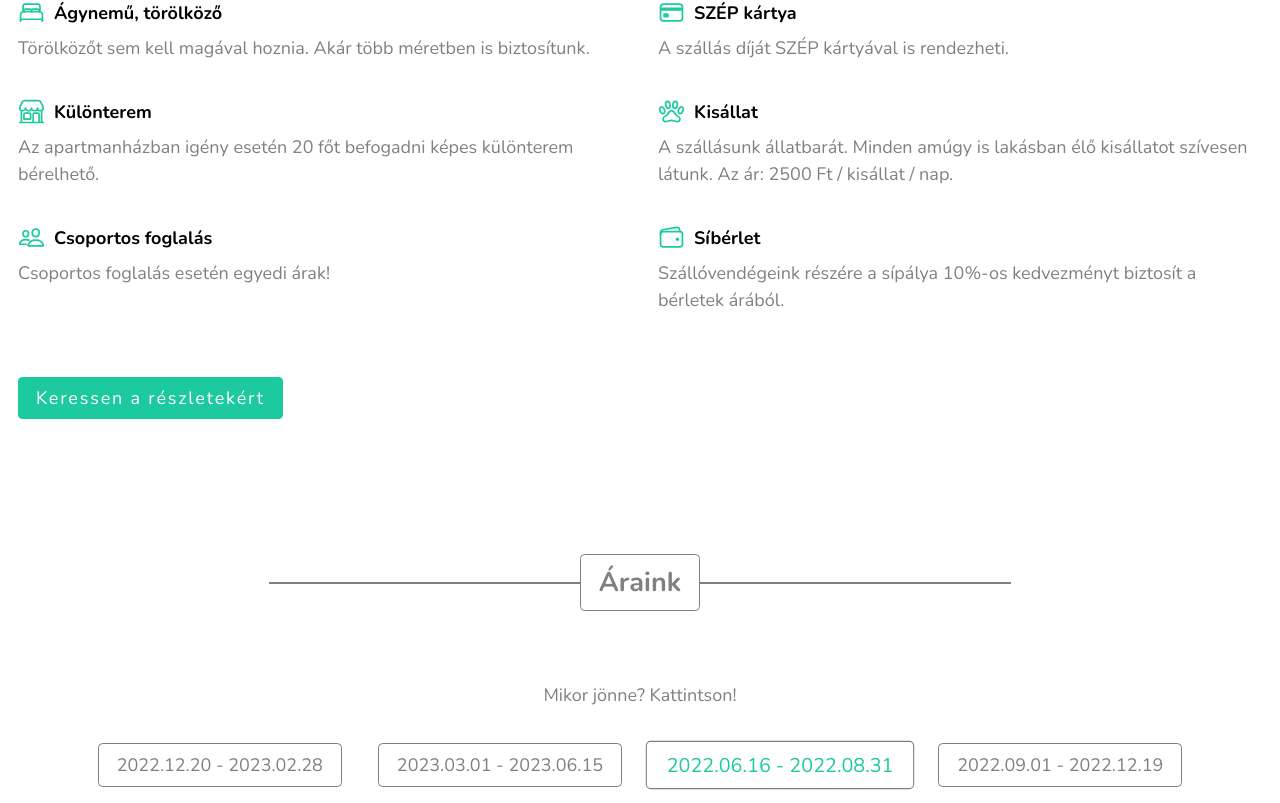
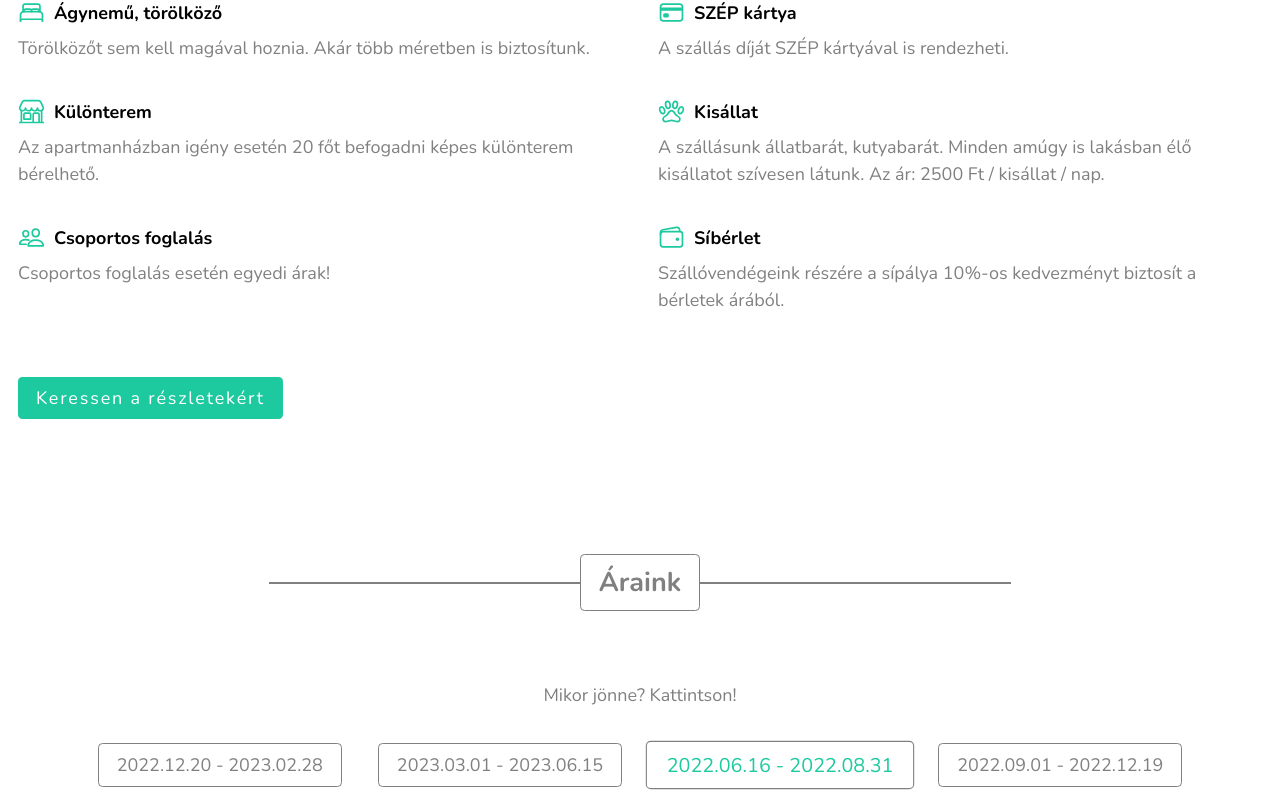
Before and after one commit to xdevtomix/bakonyi, a React (Vite) app: page / in a window 1280 px wide. Shown: the part 2077-2880 px from the top of the page. Built offline with nearby package versions, Linux system fonts and the light colour scheme.

Commit message:
cosmetic changes

```diff
--- a/src/components/Footer.jsx
+++ b/src/components/Footer.jsx
@@ -54,7 +54,9 @@ export default function Footer() {
                     </li>
                     <li>
                         <ion-icon name="location"></ion-icon>
-                        <span>8413 Eplény Veszprémi utca 41</span>
+                        <a href="https://bakonyi-apartmanhaz.business.site" target="_blank" rel="noopener">
+                            <span>8413 Eplény Veszprémi utca 41</span>
+                        </a>
                     </li>
                     <li>
                         <ion-icon name="podium"></ion-icon>
--- a/src/components/Introduction.jsx
+++ b/src/components/Introduction.jsx
@@ -40,7 +40,7 @@ export default function Introduction() {
             <br />
 
             <a href="https://bakonyi-apartmanhaz.business.site" target="_blank" rel="noopener">
-                <ion-icon name="log-in-outline"></ion-icon>
+                <ion-icon name="log-out-outline"></ion-icon>
                 Google útvonaltervező
             </a>
         </Container>
--- a/src/components/Programs.jsx
+++ b/src/components/Programs.jsx
@@ -98,7 +98,7 @@ export default function Programs() {
                                     <h2>{header}</h2>
                                     <p>{text}</p>
                                     <a href={href} target="_blank" rel="noopener">
-                                        <ion-icon name="log-in-outline"></ion-icon>
+                                        <ion-icon name="log-out-outline"></ion-icon>
                                         <span>Bővebben</span>
                                     </a>
                                 </SlideItem>
--- a/src/components/Services.jsx
+++ b/src/components/Services.jsx
@@ -64,7 +64,7 @@ const data = [
         id: 10,
         icon: 'paw-outline',
         header: 'Kisállat',
-        text: 'A szállásunk állatbarát. Minden amúgy is lakásban élő kisállatot szívesen látunk. Az ár: 2500 Ft / kisállat / nap.'
+        text: 'A szállásunk állatbarát, kutyabarát. Minden amúgy is lakásban élő kisállatot szívesen látunk. Az ár: 2500 Ft / kisállat / nap.'
     },
     {
         id: 11,
```
